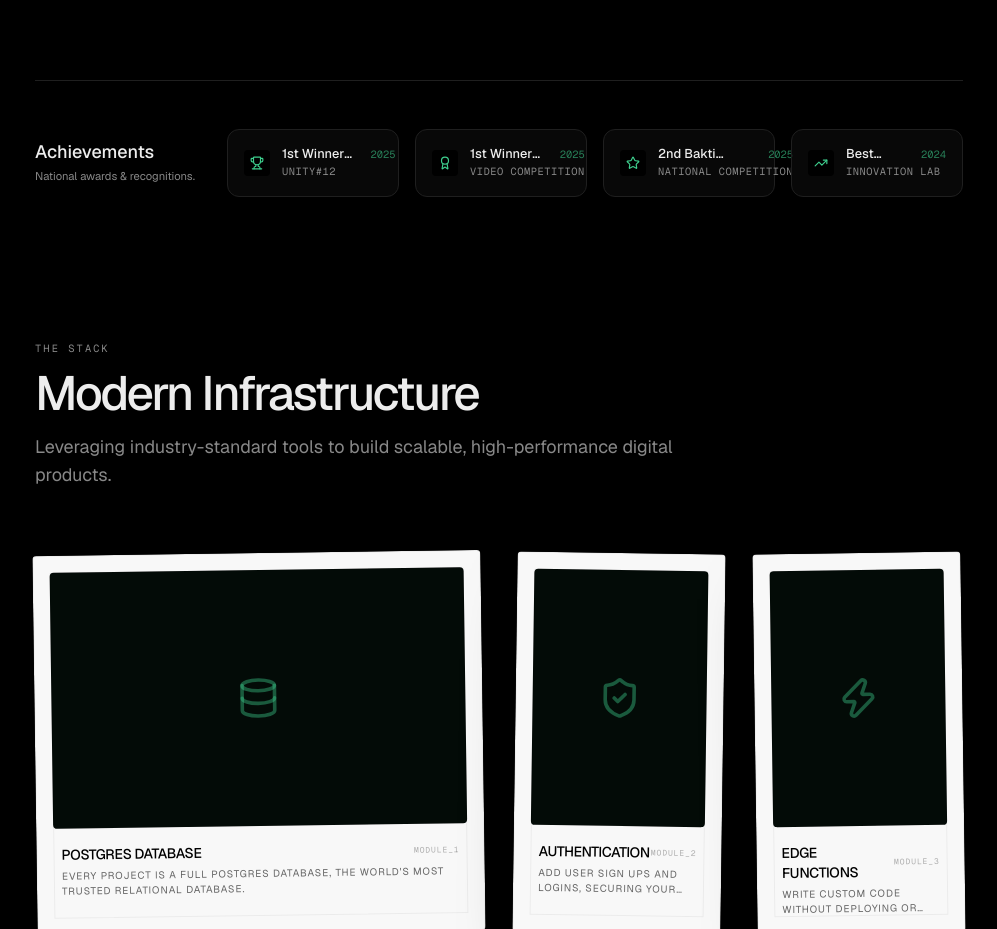
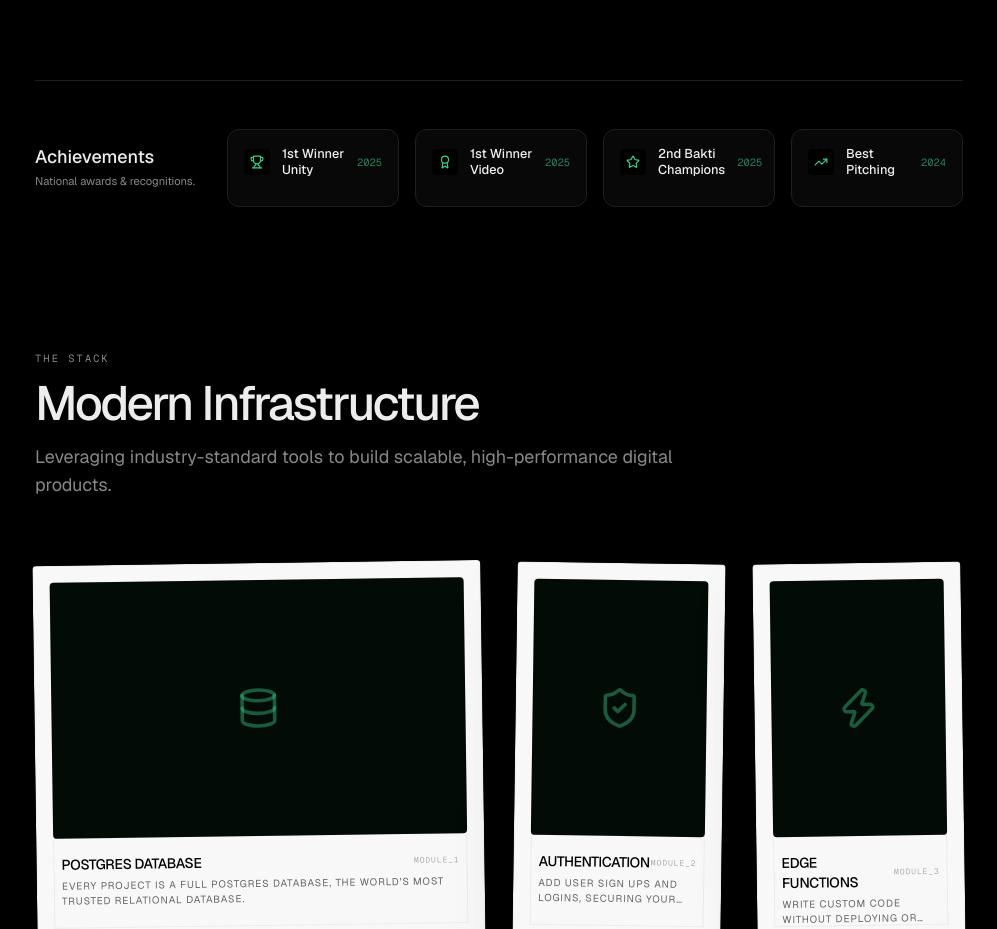
Before and after one commit to Adrianbahri/adrian-portfolio, a Next.js app: page / in a window 1280 px wide. Shown: the part 4000-4929 px from the top of the page, without its empty margins (141-1138 px from the left). Built offline with nearby package versions, Linux system fonts and the light colour scheme.

Commit message:
feat: add interactive hover effects and descriptions to achievements

```diff
--- a/src/components/Achievements.tsx
+++ b/src/components/Achievements.tsx
@@ -23,24 +23,34 @@ export default function Achievements() {
                 key={i}
                 initial={{ opacity: 0, y: 5 }}
                 whileInView={{ opacity: 1, y: 0 }}
+                whileHover={{ y: -5, scale: 1.02 }}
                 viewport={{ once: true }}
                 transition={{ duration: 0.4, delay: i * 0.1 }}
-                className="group p-4 bg-surface-100/50 rounded-xl border border-border/40 hover:border-primary transition-all"
+                className="group relative p-4 bg-surface-100/50 rounded-xl border border-border/40 hover:border-primary/50 hover:bg-surface-200 transition-all cursor-default overflow-hidden h-fit"
               >
+                <div className="space-y-3">
+                  <div className="flex items-center justify-between gap-3">
                     <div className="flex items-center gap-3">
-                  <div className="p-1.5 bg-canvas rounded text-primary group-hover:scale-110 transition-transform">
+                      <div className="p-1.5 bg-canvas rounded text-primary group-hover:bg-primary group-hover:text-canvas transition-colors">
                         <item.icon size={14} />
                       </div>
-                  <div className="space-y-0.5">
-                    <div className="flex items-center justify-between gap-2">
-                      <h3 className="text-[0.8rem] font-medium text-on-dark leading-tight line-clamp-1">
+                      <h3 className="text-[0.8rem] font-medium text-on-dark leading-tight">
                         {item.title}
                       </h3>
+                    </div>
                     <span className="text-[0.65rem] font-mono text-primary/60">{item.year}</span>
                   </div>
-                    <p className="text-[0.65rem] font-mono text-body-muted uppercase tracking-wider truncate">
+
+                  {/* Expandable Description */}
+                  <div className="grid grid-rows-[0fr] group-hover:grid-rows-[1fr] transition-all duration-500 ease-in-out">
+                    <div className="overflow-hidden">
+                      <p className="text-[0.7rem] leading-5 text-body-muted border-t border-border/20 pt-2 mt-2">
+                        {item.desc}
+                      </p>
+                      <p className="text-[0.6rem] font-mono text-primary/40 uppercase tracking-widest mt-2">
                         {item.event}
                       </p>
+                    </div>
                   </div>
                 </div>
               </motion.div>
--- a/src/data/achievements.ts
+++ b/src/data/achievements.ts
@@ -2,27 +2,31 @@ import { Trophy, Award, Star, TrendingUp } from 'lucide-react';
 
 export const achievementsData = [
   {
-    title: '1st Winner Programming Division',
+    title: '1st Winner Unity',
     event: 'UNITY#12',
     year: '2025',
+    desc: 'Programming Division at UNITY#12 National Competition.',
     icon: Trophy,
   },
   {
-    title: '1st Winner Digital Event Video',
+    title: '1st Winner Video',
     event: 'Video Competition',
     year: '2025',
+    desc: 'Digital Event Video Competition organized by national media.',
     icon: Award,
   },
   {
-    title: '2nd Bakti Champions Movement 2025',
-    event: 'National Competition',
+    title: '2nd Bakti Champions',
+    event: 'Bakti Champions',
     year: '2025',
+    desc: 'Bakti Champions Movement 2025 National Level.',
     icon: Star,
   },
   {
-    title: 'Best Pitching Hack4ID',
-    event: 'Innovation Lab',
+    title: 'Best Pitching',
+    event: 'Hack4ID',
     year: '2024',
+    desc: 'Innovation Lab Hack4ID for technical pitching excellence.',
     icon: TrendingUp,
   }
 ];
```
Lines whose indentation alone changed are shown as unchanged.
